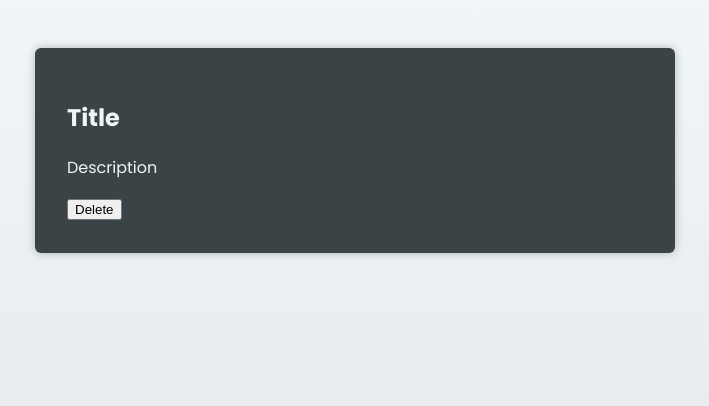
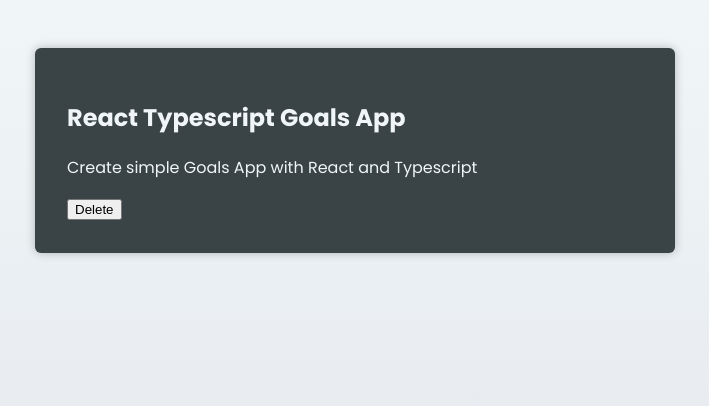
Before and after one commit to serengia/simple-goals-app--react-typescript, a React (Vite) app: page / in a window 1280 px wide. Shown: the top 406 px of the page, without its empty margins (285-994 px from the left). Built offline with nearby package versions, Linux system fonts and the light colour scheme; the HTML template or start-up script is replaced by a standard one.

Commit message:
Refactors props interface

```diff
--- a/src/App.tsx
+++ b/src/App.tsx
@@ -3,7 +3,10 @@ import CourseGoal from "./components/CourseGoal";
 export default function App() {
   return (
     <main>
-      <CourseGoal />
+      <CourseGoal
+        title="React Typescript Goals App"
+        description="Create simple Goals App with React and Typescript"
+      />
     </main>
   );
 }
--- a/src/components/CourseGoal.tsx
+++ b/src/components/CourseGoal.tsx
@@ -1,9 +1,14 @@
-export default function CourseGoal() {
+type CourseGoalProps = {
+  title: string;
+  description: string;
+};
+
+export default function CourseGoal({ title, description }: CourseGoalProps) {
   return (
     <article>
       <div>
-        <h2>Title</h2>
-        <p>Description</p>
+        <h2>{title}</h2>
+        <p>{description}</p>
       </div>
       <button>Delete</button>
     </article>
```
